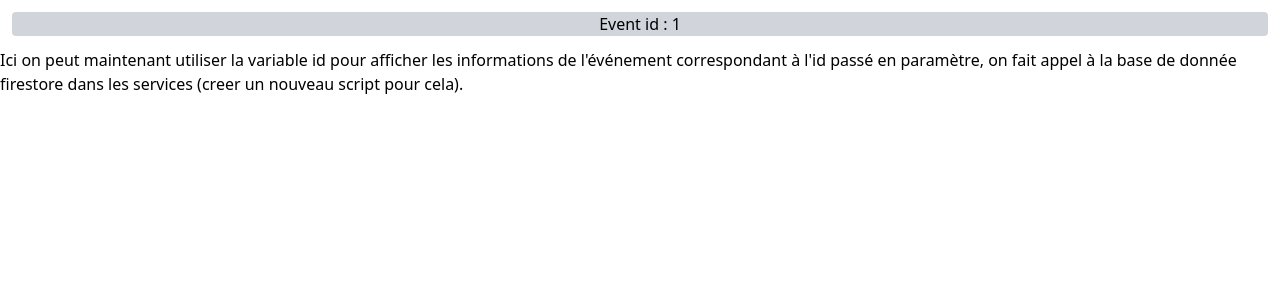
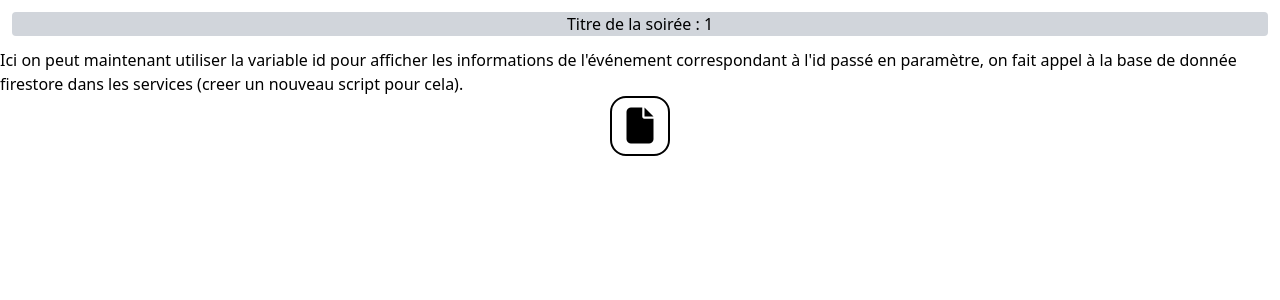
Before and after one commit to u-d3veloper/buddy, a React (Create React App) app: page /eventInfo/1 in a window 1280 px wide. Shown: the top 300 px of the page. Built offline with nearby package versions, Linux system fonts and the light colour scheme.

Commit message:
Modification du planning en fonction de la soirée affichée

```diff
--- a/src/App.js
+++ b/src/App.js
@@ -18,8 +18,8 @@ function App() {
         <Route path="/" element={<Home />} />
         <Route path="/profile" element={<Profile />} />
         <Route path="/event" element={<Event />} />
-        <Route path="/eventInfo/:id" element={<EventInfo />} />
-        <Route path="/planning/" element={<Planning soiree="Soiree Halloween" />} />
+        <Route path="/eventInfo/:title" element={<EventInfo />} />
+        <Route path="/planning/:title" element={<Planning/>} />
       </Routes>
     </Router>
   );
--- a/src/Components/Tache.jsx
+++ b/src/Components/Tache.jsx
@@ -2,7 +2,7 @@ export default function Tache(props) {
     return (
         <div>
             <p className="text-xl font-bold">{props.HeureDebut}</p>
-            <div className={"ml-auto mr-4 flex h-28 w-40 items-center justify-center rounded-3xl bg-"+props.Color}>
+            <div className={"container ml-auto mr-4 flex h-28 w-40 items-center justify-center rounded-3xl "+props.Color}>
                 <p className="align-middle text-center text-2xl font-bold drop-shadow-xl">{props.action}</p>
             </div>
             <p className="text-xl font-bold">{props.HeureFin}</p>
--- a/src/views/EventInfo.js
+++ b/src/views/EventInfo.js
@@ -2,14 +2,21 @@ import React from 'react'
 import { useParams } from 'react-router-dom';
 
 export default function EventInfo() {
-    let { id } = useParams();
+    let { title } = useParams();
 
     return (
         <div className=''>
             <div className='flex justify-center bg-gray-300 rounded m-3'>
-                <p>Event id : {id}</p>
+                <p>Titre de la soirée : {title}</p>
             </div>
             <p>Ici on peut maintenant utiliser la variable id pour afficher les informations de l'événement correspondant à l'id passé en paramètre, on fait appel à la base de donnée firestore dans les services (creer un nouveau script pour cela).</p>
+            <a href={"/planning/"+title} key={title}>
+                <div className="flex justify-center">
+                    <div className="box-content flex rounded-2xl h-10 w-10 p-2 border-2 border-black justify-center">
+                    <i className="text-4xl fa-solid fa-file "></i>
+                    </div>
+                </div>
+            </a>
         </div>
     )
 }
--- a/src/views/Home.js
+++ b/src/views/Home.js
@@ -35,7 +35,7 @@ const Home = () => {
               <i class="fa-solid fa-plus"></i>
             </li></a>
             {data.map(item => (
-              <a href={`/eventInfo/${item.id}`} key={item.id}>
+              <a href={`/eventInfo/${item.title}`} key={item.title}>
                 <li className='border-2 border-black rounded-3xl mx-3 p-2 flex'>
                 <img src={item.image} alt={item.title} className='rounded-3xl object-cover h-full w-1/3 mr-2' />
                 <div className='flex flex-col justify-center ml-2'>
--- a/src/views/Planning.js
+++ b/src/views/Planning.js
@@ -1,15 +1,17 @@
 import React, { useState, useEffect } from 'react';
-import Banner from '../Components/Banner';
+import Banner from '../Components/Banner.jsx';
 import Navbar from "../Components/Navbar";
 import Tache from '../Components/Tache.jsx' ;
 import Papa from 'papaparse';
-import { fetchCollection } from '../services/fetchData';
+import { useParams } from 'react-router-dom';
 
-export default function Planning({soiree}) {
+export default function Planning() {
     const [csvData, setCsvData] = useState([]);
     const [columnIndex, setColumnIndex] = useState(null);
     const [user, setUser] = useState(null);
     const [error, setError] = useState(null);
+
+    let { title } = useParams();
 
     // Charger l'utilisateur depuis le localStorage uniquement au montage du composant
     useEffect(() => {
@@ -17,7 +19,7 @@ export default function Planning({soiree}) {
       const storedUser = localStorage.getItem('user');
       if (storedUser) {
         try {
-          setUser(JSON.parse(storedUser)); // Valider et définir l'utilisateur si trouvé
+          setUser(JSON.parse(storedUser)); // Valtitleer et définir l'utilisateur si trouvé
         } catch (err) {
           console.error('Erreur lors du parsing de localStorage :', err.message);
           localStorage.removeItem('user'); // Nettoyer les données corrompues
@@ -26,8 +28,8 @@ export default function Planning({soiree}) {
     }, [user]);
 
     // Charge le fichier CSV du planning
-    const loadCSV = (soiree) => {
-      Papa.parse('/planning/'+soiree+'.csv', {
+    const loadCSV = (title) => {
+      Papa.parse('/planning/'+title+'.csv', {
         download: true,
         header: true,
         dynamicTyping: true,
@@ -64,7 +66,7 @@ export default function Planning({soiree}) {
     };
 
     useEffect(() => {
-      loadCSV(soiree);
+      loadCSV(title);
       const storedUser = localStorage.getItem('user');
       if (csvData.length && storedUser) {
         const headers = Object.keys(csvData[0]);
@@ -81,7 +83,7 @@ export default function Planning({soiree}) {
         {user ? (
           <div>
             <div className="container flex justify-center text-lg font-bold">
-                <p>Planning de {soiree}</p>
+                <p>Planning de {title}</p>
             </div>
             {error && <p style={{ color: 'red' }}>{error}</p>}
             {columnIndex !== null && (
--- a/src/views/Profile.js
+++ b/src/views/Profile.js
@@ -80,15 +80,6 @@ export default function Profile() {
 
         {error && <p className="text-red-500 mt-4">Erreur : {error}</p>} {/* Affichage des erreurs */}
       </div>
-      <div>
-        <a href="/planning">
-          <div className="flex justify-center">
-            <div className="box-content flex rounded-2xl h-10 w-10 p-2 border-2 border-black justify-center">
-              <i className="text-4xl fa-solid fa-file "></i>
-            </div>
-          </div>
-        </a>
-      </div>
       <Navbar />
     </div>
   );
```
Also changed, not shown: public/planning/Soirée Buddy.csv (added), public/planning/soiree Halloween.csv (deleted).
